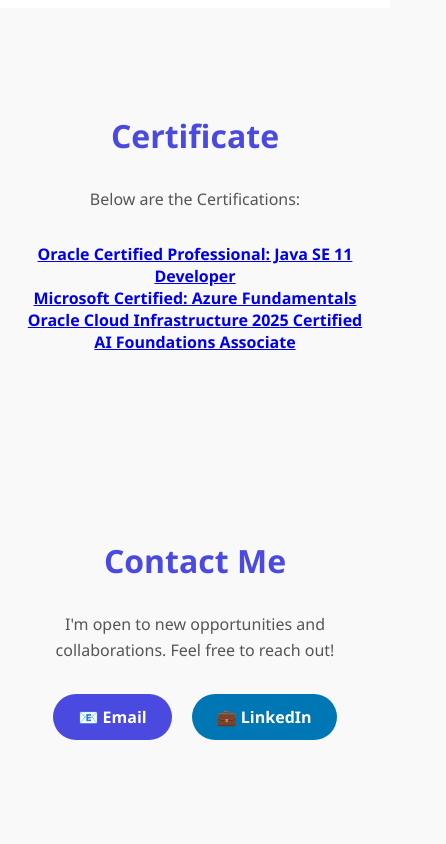
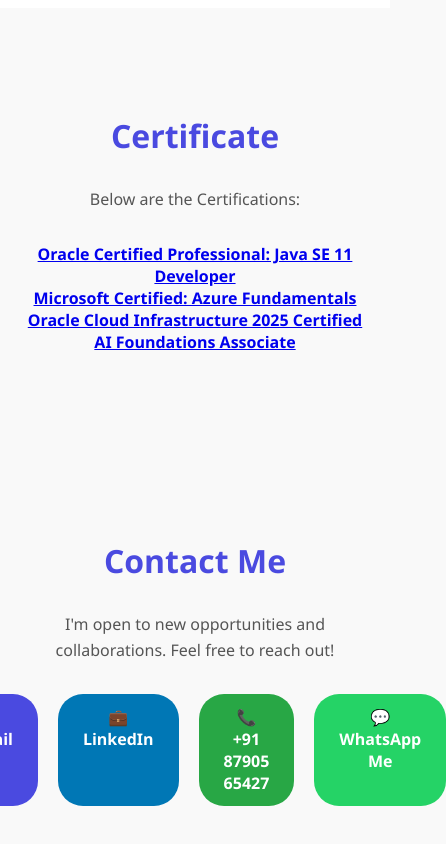
Before and after one commit to pratap8/pratap-portfolio, a React (Create React App) app: page / in a window 390 px wide. Shown: the part 4832-5676 px from the top of the page, 446 px wide, since content can reach past the window. Before the commit the page ends 5652 px from the top, so only its background shows below. Built offline with nearby package versions, Linux system fonts and the light colour scheme.

Commit message:
Updated contact section with clickable phone link

```diff
--- a/src/components/Contact.jsx
+++ b/src/components/Contact.jsx
@@ -21,7 +21,23 @@
         >
           💼 LinkedIn
         </a>
+        <a
+          href="tel:+918790565427"
+          className="contact-btn phone"
+        >
+          📞 +91 87905 65427
+        </a>
+        <a
+  href="https://wa.me/918790565427"
+  target="_blank"
+  rel="noopener noreferrer"
+  className="contact-btn whatsapp"
+>
+  💬 WhatsApp Me
+</a>
+
       </div>
+
     </section>
   );
 };
--- a/src/styles/App.css
+++ b/src/styles/App.css
@@ -261,6 +261,13 @@
   transform: translateY(-4px);
   opacity: 0.9;
 }
+.contact-btn.phone {
+  background-color: #28a745;
+}
+
+.contact-btn.whatsapp {
+  background-color: #25d366;
+}
 
 
 
```
